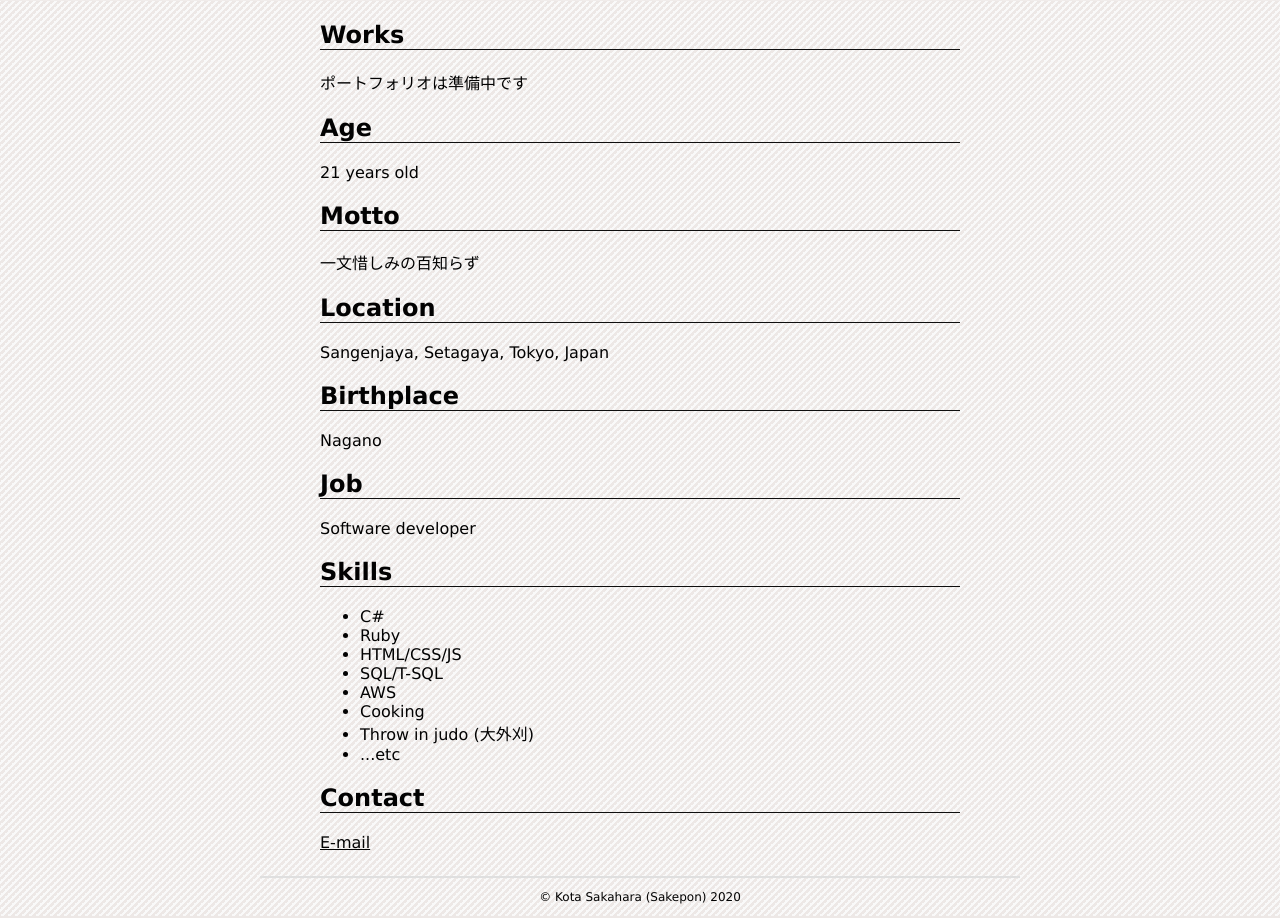
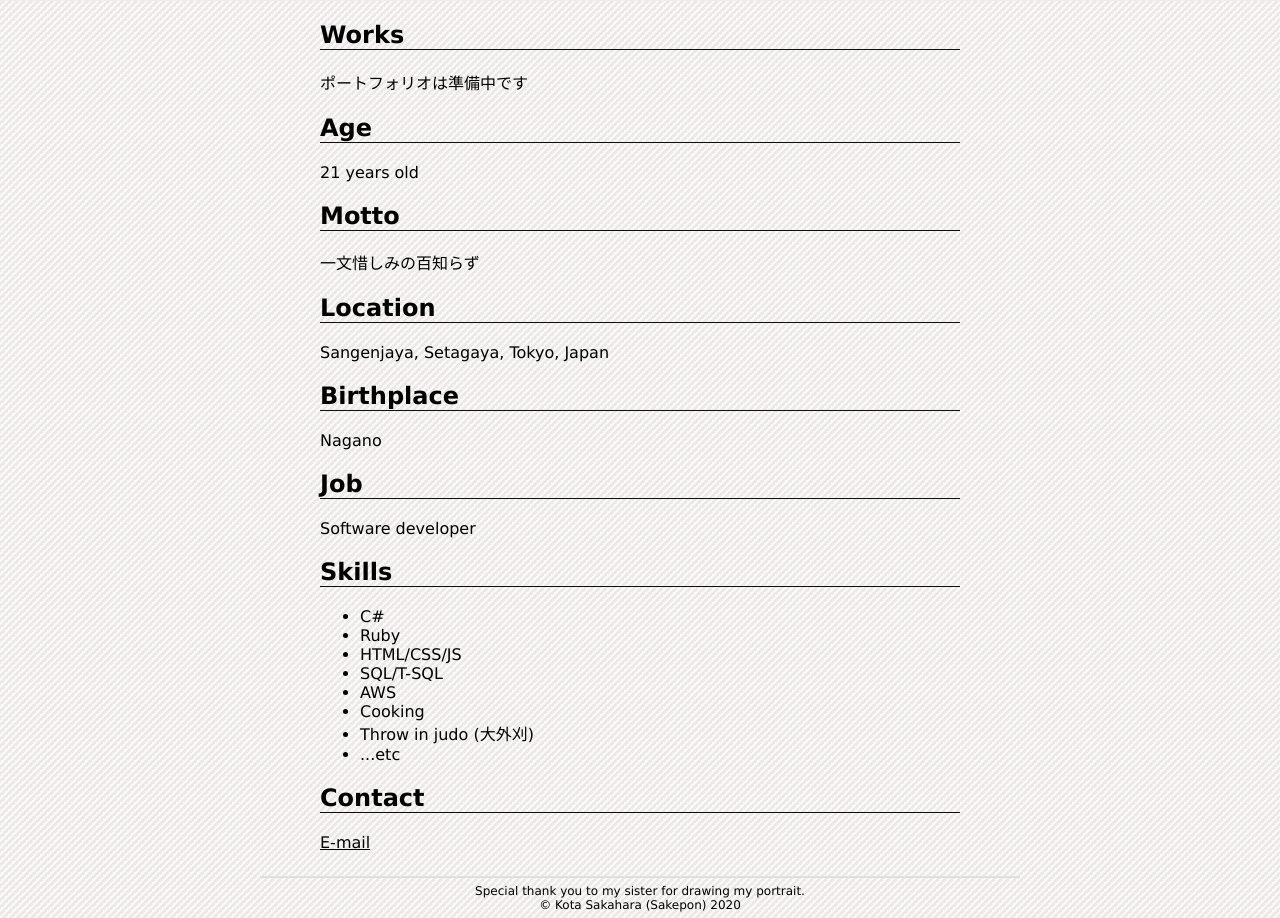
Before and after one commit to kou0179/sakepon.github.io, a plain HTML site: page index.html in a window 1280 px wide. Shown: the part 799-1717 px from the top of the page. Drawn offline with Linux system fonts and the light colour scheme.

Commit message:
add special thanks

```diff
--- a/assets/css/style.css
+++ b/assets/css/style.css
@@ -177,4 +177,9 @@ footer {
   font-size: 1.5em;
   text-align: center;
   user-select: none;
+  padding: 0.5em 0;
 }
+
+footer > p {
+  margin: 0;
+}
--- a/index.html
+++ b/index.html
@@ -112,6 +112,7 @@
     </div>
 
     <footer>
+        <p>Special thank you to my sister for drawing my portrait.</p>
         <p>&copy Kota Sakahara (Sakepon) 2020</p>
     </footer>
 
```
